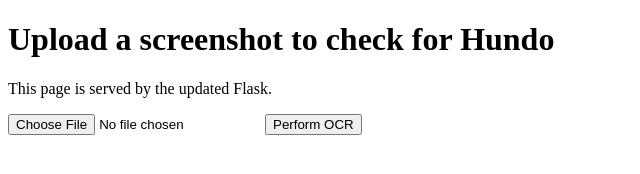
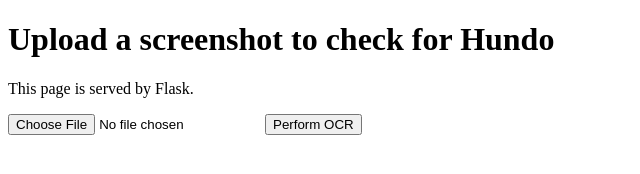
Before and after one commit to PhuLNguyen/PokemonHundoVision, a plain HTML site: page image-upload-server/templates/index.html in a window 1280 px wide. Shown: the whole page, without its empty margins (0-640 px from the left). Drawn offline with Linux system fonts and the light colour scheme.

Commit message:
minor text change

```diff
--- a/image-upload-server/templates/index.html
+++ b/image-upload-server/templates/index.html
@@ -6,7 +6,7 @@
 </head>
 <body>
     <h1>Upload a screenshot to check for Hundo</h1>
-    <p>This page is served by the updated Flask.</p>
+    <p>This page is served by Flask.</p>
 
     <form action="/upload" method="post" enctype="multipart/form-data">
         <input type="file" name="image" accept="image/*" required>
```
